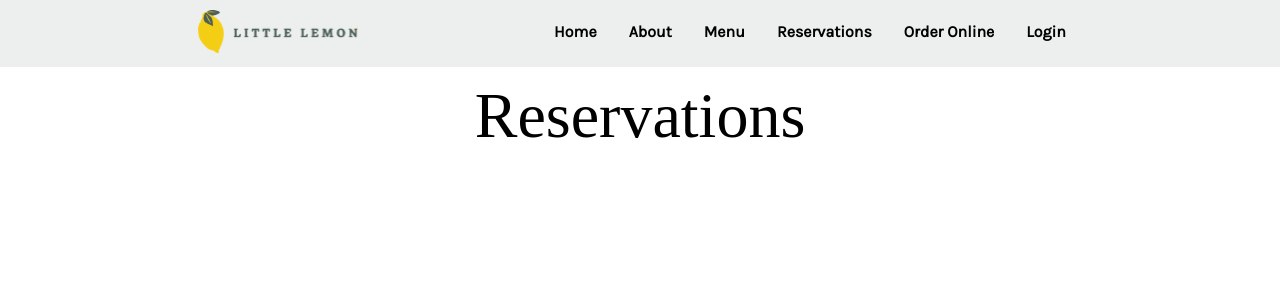
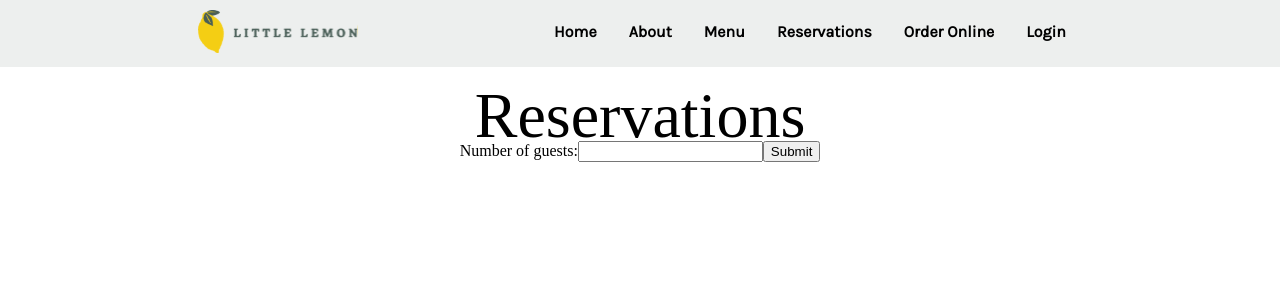
Before and after one commit to FurnWu/Little-Lemon, a React (Create React App) app in the folder little-lemon/: page /reservations in a window 1280 px wide. Shown: the top 300 px of the page. Built offline with nearby package versions, Linux system fonts and the light colour scheme; a web font is replaced by a local one.

Commit message:
Add html form

```diff
--- a/little-lemon/src/BookingPage.js
+++ b/little-lemon/src/BookingPage.js
@@ -1,6 +1,16 @@
 function Booking() {
     return(
-        <h1>Reservations</h1>
+        <div>
+            <h1>Reservations</h1>
+            <form>
+                <label>
+                   Number of guests:
+                   <input type="number" name="guests" />
+                </label>
+                <button type="Submit">Submit</button>
+            </form>
+        </div>
+
     );
     };
 
--- a/little-lemon/src/CallToAction.css
+++ b/little-lemon/src/CallToAction.css
@@ -57,7 +57,7 @@ h2 {
 
   }
 
-  button {
+  .hero-btn {
     background-color: #F4CE14;
     border: none;
     color: black; font-family: 'Karla'; font-weight: bolder;
@@ -71,12 +71,12 @@ h2 {
     border-radius: 16px;
   }
 
-button:hover {
+.hero-btn:hover {
     background-color: #F4CE14;
     box-shadow: 0 4px #333333;
 }
 
-button:active {
+.hero-btn:active {
   background-color: #F4CE14;
   box-shadow: 1 4px #333333;
   transform: translateY(1px);
--- a/little-lemon/src/CallToAction.js
+++ b/little-lemon/src/CallToAction.js
@@ -18,7 +18,7 @@ return(
             </header>
             <div className="btn">
                 <Link to="/reservations" style={{ textDecoration: 'none' }}>
-                    <button>Reserve a Table</button>
+                    <button className='hero-btn'>Reserve a Table</button>
                 </Link>
             </div>
 
```
